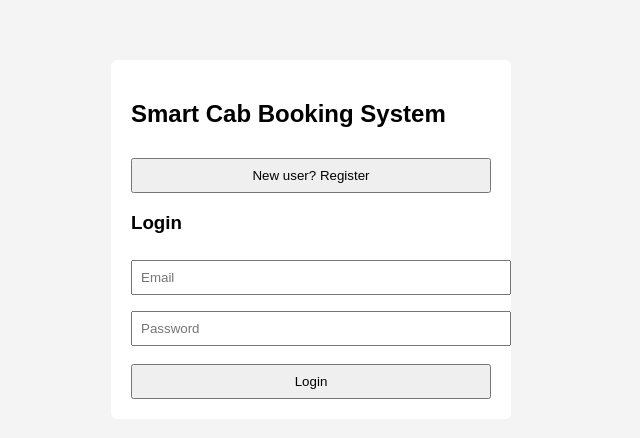
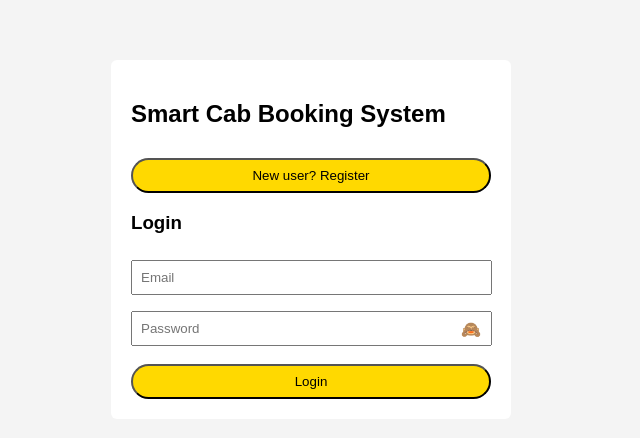
Before and after one commit to mohit-13code/cab-booking, a React (Vite) app in the folder frontend/: page / in a window 1280 px wide. Shown: the top 438 px of the page, without its empty margins (329-969 px from the left). Built offline with nearby package versions, Linux system fonts and the light colour scheme.

Commit message:
Implemented Show password functionality in login/register page and enhanced UI

```diff
--- a/frontend/src/App.css
+++ b/frontend/src/App.css
@@ -12,9 +12,11 @@ body {
 }
 
 input {
-  width: 100%;
+  width:340.8px ;
   padding: 8px;
   margin: 8px 0;
+  transition: all 0.5s;
+
 }
 
 button {
@@ -22,8 +24,25 @@ button {
   padding: 8px;
   margin-top: 10px;
   cursor: pointer;
+  background-color:rgb(255, 217, 0);
+  border-radius: 21.3333px;
+  transition: all 0.5s;
 }
 
+button:hover {
+  background-color: rgb(215, 184, 7);
+  scale: 1.1;
+}
+#name {
+  width:340.8px;
+}
+input:hover {
+  scale: 1.05;
+}
+
+#password {
+  width:340.8px;
+}
 .result {
   margin-top: 15px;
   padding: 10px;
@@ -34,3 +53,21 @@ button {
   margin-top: 10px;
   color: red;
 }
+
+.password-wrapper {
+  position: relative;
+  width: 100%;
+}
+
+.password-wrapper input {
+  width: 100%;
+}
+
+.eye-icon {
+  position: absolute;
+  right: 10px;
+  top: 50%;
+  transform: translateY(-50%);
+  cursor: pointer;
+  user-select: none;
+}
--- a/frontend/src/components/BookRide.jsx
+++ b/frontend/src/components/BookRide.jsx
@@ -11,6 +11,7 @@ function BookRide() {
   const [error, setError] = useState("");
   const [isLoggedIn, setIsLoggedIn] = useState(false);
   const [isRegistering, setIsRegistering] = useState(false);
+  const [showPassword, setShowPassword] = useState(false);
 
   const login = async () => {
     setError("");
@@ -80,54 +81,79 @@ function BookRide() {
     <div className="container">
       <h2>Smart Cab Booking System</h2>
 
-      {!isLoggedIn ? (
-        <div>
-          <button onClick={() => setIsRegistering(!isRegistering)}>
+      {!isLoggedIn ?
+      (
+        <div className="regorlog">
+          <button className="btn" onClick={() => setIsRegistering(!isRegistering)}>
             {isRegistering ? "Already have an account? Login" : "New user? Register"}
           </button>
-          {isRegistering ? (
-            <div>
+          {isRegistering ?
+          (
+            <div className="register">
               <h3>Register</h3>
               <input
                 type="text"
                 placeholder="Name"
                 value={name}
                 onChange={e => setName(e.target.value)}
+                id="name"
               />
               <input
                 type="email"
                 placeholder="Email"
                 value={email}
                 onChange={e => setEmail(e.target.value)}
+                id="email"
               />
+              <div className="password-wrapper">
                 <input
-                type="password"
+                  type={showPassword ? "text" : "password"}
                   placeholder="Password"
                   value={password}
-                onChange={e => setPassword(e.target.value)}
+                  onChange={(e) => setPassword(e.target.value)}
+                  id="password"
                 />
-              <button onClick={register}>Register</button>
+                <span
+                  className="eye-icon"
+                  onClick={() => setShowPassword(!showPassword)}
+                  >
+                  {showPassword ? "🙈" : "👁️"}
+                </span>
               </div>
-          ) : (
-            <div>
+              <button className="btn" onClick={register}>Register</button>
+            </div>
+          ) :
+          (
+            <div id="login">
               <h3>Login</h3>
               <input
                 type="email"
                 placeholder="Email"
                 value={email}
                 onChange={e => setEmail(e.target.value)}
+                id="email"
               />
+              <div className="password-wrapper">
                 <input
-                type="password"
+                  type={showPassword ? "text" : "password"}
                   placeholder="Password"
                   value={password}
-                onChange={e => setPassword(e.target.value)}
+                  onChange={(e) => setPassword(e.target.value)}
+                  id="password"
                 />
-              <button onClick={login}>Login</button>
+                <span
+                  className="eye-icon"
+                  onClick={() => setShowPassword(!showPassword)}
+                  >
+                  {showPassword ? "👁️" : "🙈"}
+                </span>
+              </div>
+              <button className="btn" onClick={login}>Login</button>
             </div>
           )}
         </div>
-      ) : (
+      ) :
+      (
         <div>
           <h3>Book Ride</h3>
           <input
```
Lines whose indentation alone changed are shown as unchanged.
